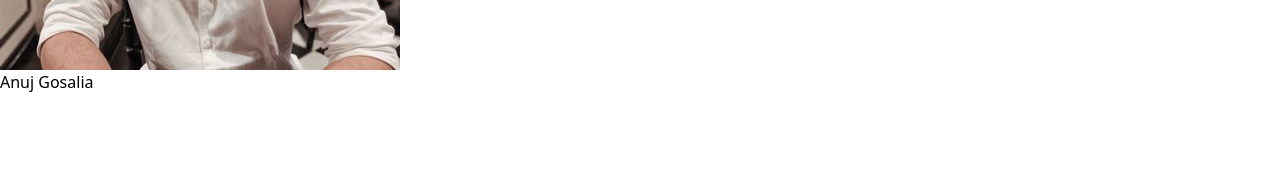
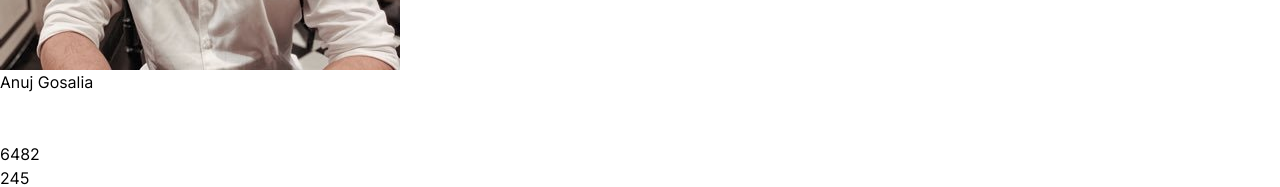
Before and after one commit to sourinsarkar/ttt-assignment-page, a React (Vite) app: page / in a window 1280 px wide. Shown: the part 1368-1555 px from the top of the page. Before the commit the page ends 1510 px from the top, so only its background shows below. Built offline with nearby package versions, Linux system fonts and the light colour scheme; some icons are missing.

Commit message:
Fixed Issue: Persisting in profile component

```diff
--- a/src/components/Profile.tsx
+++ b/src/components/Profile.tsx
@@ -1,5 +1,6 @@
 import Data from '../data/Data.json'
 import { Triangle, Check } from 'iconoir-react'
+import Stats from './Stats';
 
 const Profile: React.FC = () => {
     return(
@@ -15,18 +16,27 @@ const Profile: React.FC = () => {
                             <img src={Data.profile.profilePicture} alt="Profile Picture" className='w-full h-full rounded-inherit'/>
                         </div>
                     </div>
-                    <div className='w-full'>
+                    <div className='w-full flex items-start'>
+                        <div>
                             <div>
                                 <ul className='flex items-center'>
                                     <li>
-                                    <h1 className=''>{Data.profile.name}</h1>
+                                        <h1 className='font-bold text-2xl'>{Data.profile.name}</h1>
                                     </li>
                                     <li><Triangle /> </li>
                                     <li><Check /> </li>
                                 </ul>
                             </div>
-                        <div>
 
+                            <div className='flex justify-between bg-slate-200'>
+                                <div className='w-full flex'>
+                                    <Stats value={Data.profile.follower} />
+                                </div>
+
+                                <div className='w-full flex'>
+                                    <Stats value={Data.profile.following} />
+                                </div>
+                            </div>
                         </div>
                     </div>
                 </div>
--- a/src/components/Stats.tsx
+++ b/src/components/Stats.tsx
@@ -0,0 +1,13 @@
+interface Props {
+    value: string;
+}
+
+const Stats: React.FC<Props> = ({ value }) => {
+    return (
+        <div className="w-full flex justify-center border-2 border-black/25 rounded-xl bg-green-300">
+            <div>{value}</div>
+        </div>
+    );
+}
+
+export default Stats
--- a/src/index.css
+++ b/src/index.css
@@ -2,6 +2,22 @@
 @tailwind components;
 @tailwind utilities;
 
+:root {
+    --primary-font: 'Inter-Variable';
+}
+
+@font-face {
+    font-family: 'Inter-Variable';
+    src: url('./assets/fonts/Inter/Inter-Variable.woff2') format('woff2'),
+        url('./assets/fonts/Inter/Inter-Variable.woff') format('woff'),
+        url('./assets/fonts/Inter/Inter-Variable.ttf') format('truetype');
+    font-display: swap;
+    font-style: normal;
+}
+
+body {
+    font-family: var(--primary-font);
+}
 
 .rounded-inherit {
     border-radius: inherit;
```
Also changed, not shown: src/layouts/Wrapper.tsx (line endings or trailing spaces). Lines whose indentation alone changed are shown as unchanged.
